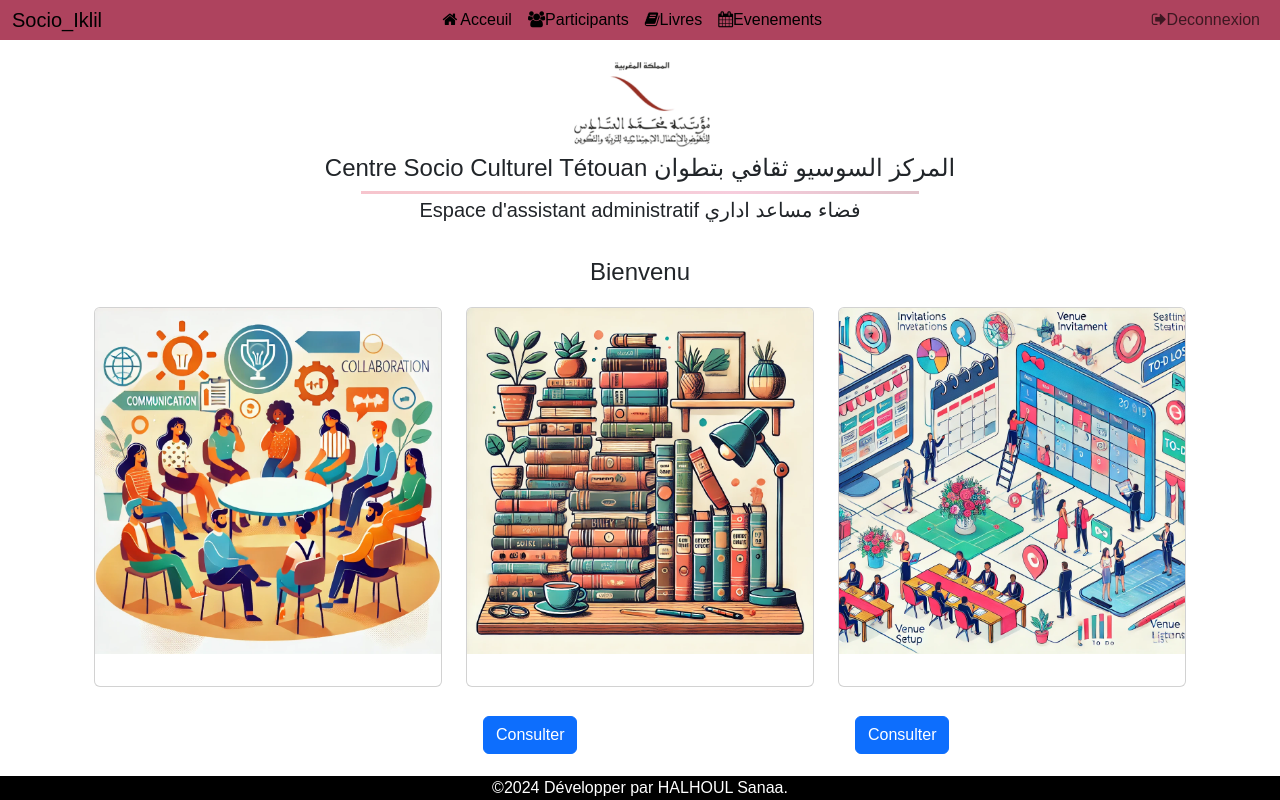
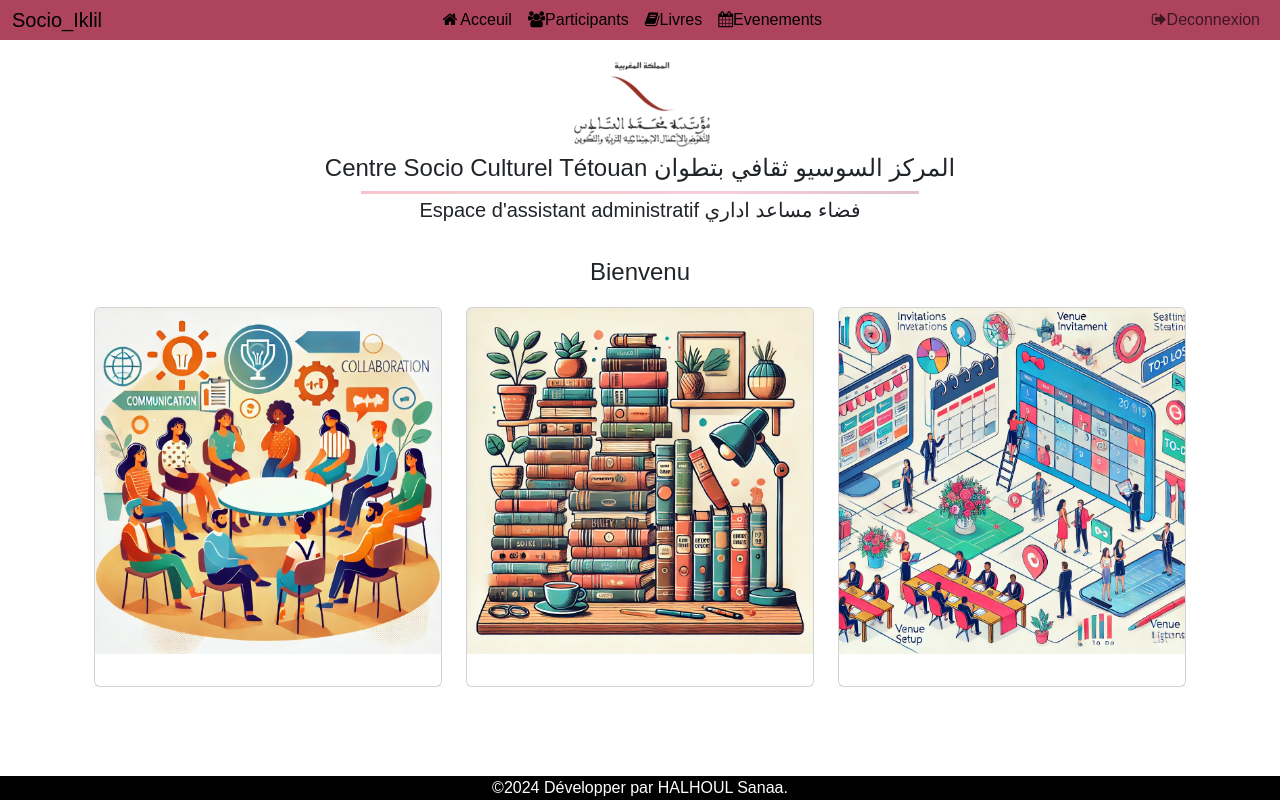
Before and after one commit to H-Sanaa/Gestion_EklilSocio, a React (Create React App) app in the folder frontend/: page /dashboard in a window 1280 px wide. Built offline with nearby package versions, Linux system fonts and the light colour scheme; no server answers; what @react-pdf/renderer would draw is missing.

Commit message:
Update Dashboard.jsx

```diff
--- a/frontend/src/Compenent/DashbordComp/Dashboard.jsx
+++ b/frontend/src/Compenent/DashbordComp/Dashboard.jsx
@@ -7,8 +7,7 @@ import livreimg from"../Assets/livre.webp";
 import participantimg from "../Assets/participant.webp";
 import evenementimg from "../Assets/eve.webp";
 import 'bootstrap/dist/css/bootstrap.min.css'; // Import Bootstrap CSS
-import livre from "../LivreComp/Livre";
-import evenement from "../EvenementComp/Evenement";
+
 import Header from '../HeaderFooter/Header';
 
 const DashboardCompenent = () => {
@@ -34,6 +33,7 @@ const DashboardCompenent = () => {
         fetchDashboard();
     }, []);
 
+
   return (
     <>
     <Header/>
@@ -58,21 +58,18 @@ const DashboardCompenent = () => {
           <div className="container mt-5" id="card">
             <div className="row">
                 {/* Card 1 */}
-                <div className="col-md-4">
+                <div className="col-md-4" tabindex="0">
                     <div className="card animated-card">
                         <img
                             src={participantimg}
                             className="card-img-top"
                             alt="Card 1"
                         />
-                        <div className="card-body">
-
+                        <div className="card-body" >
                             <p className="card-text">
                                 Liste des participants
                             </p>
                             <Link to="/participant" ><button className="btn btn-primary"> Consulter</button></Link>
-
-
                         </div>
                     </div>
                 </div>
@@ -90,9 +87,8 @@ const DashboardCompenent = () => {
                             <p className="card-text">
                              Liste des livres
                             </p>
-                            <a href={livre} className="btn btn-primary">
-                                Consulter
-                            </a>
+                            <Link to="" ><button className="btn btn-primary"> Consulter</button></Link>
+
                         </div>
                     </div>
                 </div>
@@ -110,9 +106,8 @@ const DashboardCompenent = () => {
                             <p className="card-text">
                                 Liste des évènements
                             </p>
-                            <a href={evenement} className="btn btn-primary">
-                             Consulter
-                            </a>
+                            <Link to="" ><button className="btn btn-primary"> Consulter</button></Link>
+
                         </div>
                     </div>
                 </div>
```
